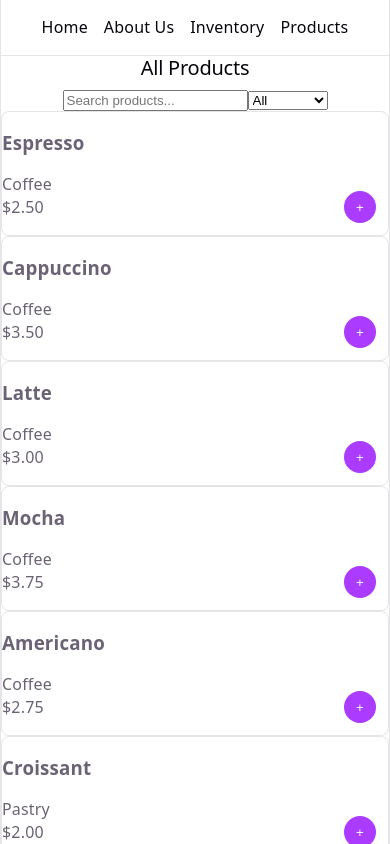
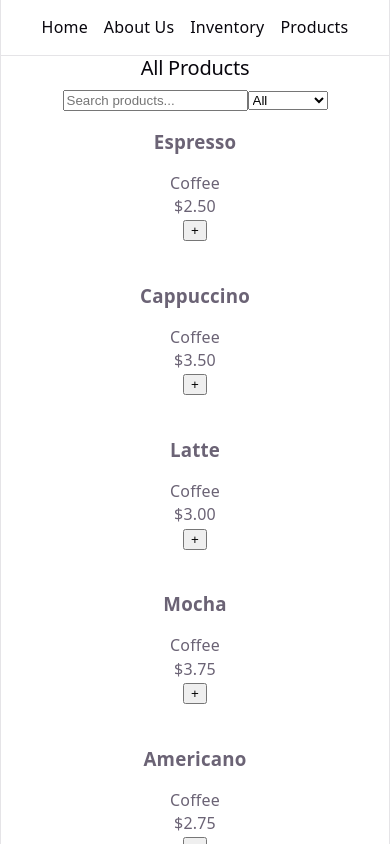
Before and after one commit to kabilhussain/N8NTestProject, a React (Vite) app in the folder my-react-app/: page /products in a window 390 px wide. Shown: the top 844 px of the page. Built offline with nearby package versions, Linux system fonts and the light colour scheme.

Commit message:
fix: define a responsive grid container (.products-grid) wit (#9)

```diff
--- a/my-react-app/src/components/Products.css
+++ b/my-react-app/src/components/Products.css
@@ -1,112 +1,15 @@
 .products {
   padding: 32px 20px;
-  display: flex;
-  flex-direction: column;
-  align-items: center;
-  gap: 24px;
 }
 
-.products .filters {
-  width: 100%;
-  display: flex;
-  flex-wrap: wrap;
-  gap: 12px;
-  margin-bottom: 24px;
-  justify-content: center;
-}
-
-.products .filter {
-  padding: 8px 16px;
-  background: var(--accent-bg);
-  color: var(--accent);
-  border: 1px solid transparent;
-  border-radius: 6px;
-  cursor: pointer;
-  transition: background 0.3s, color 0.3s, border-color 0.3s;
-}
-
-.products .filter.active,
-.products .filter:hover {
-  background: var(--accent);
-  color: var(--bg);
-  border-color: var(--accent-border);
-}
-
-.products .products-grid {
-  width: 100%;
-  display: grid;
-  grid-template-columns: repeat(auto-fill, minmax(240px, 1fr));
-  gap: 24px;
-}
-
-.product-card {
-  position: relative;
-  background: var(--bg);
-  border: 1px solid var(--border);
-  border-radius: 8px;
-  overflow: hidden;
-  text-align: left;
-  transition: box-shadow 0.3s, border-color 0.3s;
-}
-
-.product-card:hover {
-  box-shadow: var(--shadow);
-  border-color: var(--accent-border);
-}
-
-.product-card img {
-  width: 100%;
-  height: 160px;
-  object-fit: cover;
-}
-
-.product-card .info {
-  padding: 16px;
-}
-
-.product-card .name {
-  font-size: 18px;
-  font-weight: 500;
-  color: var(--text-h);
-  margin-bottom: 8px;
-}
-
-.product-card .price {
-  font-size: 16px;
-  color: var(--text);
-  margin-bottom: 16px;
-}
-
-.product-card .add-btn {
-  position: absolute;
-  bottom: 12px;
-  right: 12px;
-  width: 32px;
-  height: 32px;
-  background: var(--accent);
-  color: var(--bg);
-  border: none;
-  border-radius: 50%;
-  display: flex;
-  align-items: center;
-  justify-content: center;
-  cursor: pointer;
-  transition: background 0.3s, transform 0.2s;
-}
-
-.product-card .add-btn:hover {
-  background: var(--accent-border);
-  transform: scale(1.1);
-}
-
-@media (max-width: 768px) {
+@media (max-width: 1024px) {
   .products {
     padding: 24px 16px;
   }
-  .products .products-grid {
-    gap: 16px;
-  }
-  .product-card img {
-    height: 140px;
-  }
 }
+
+.products-grid {
+  display: grid;
+  grid-template-columns: repeat(auto-fit, minmax(280px, 1fr));
+  gap: 24px;
+}
```
